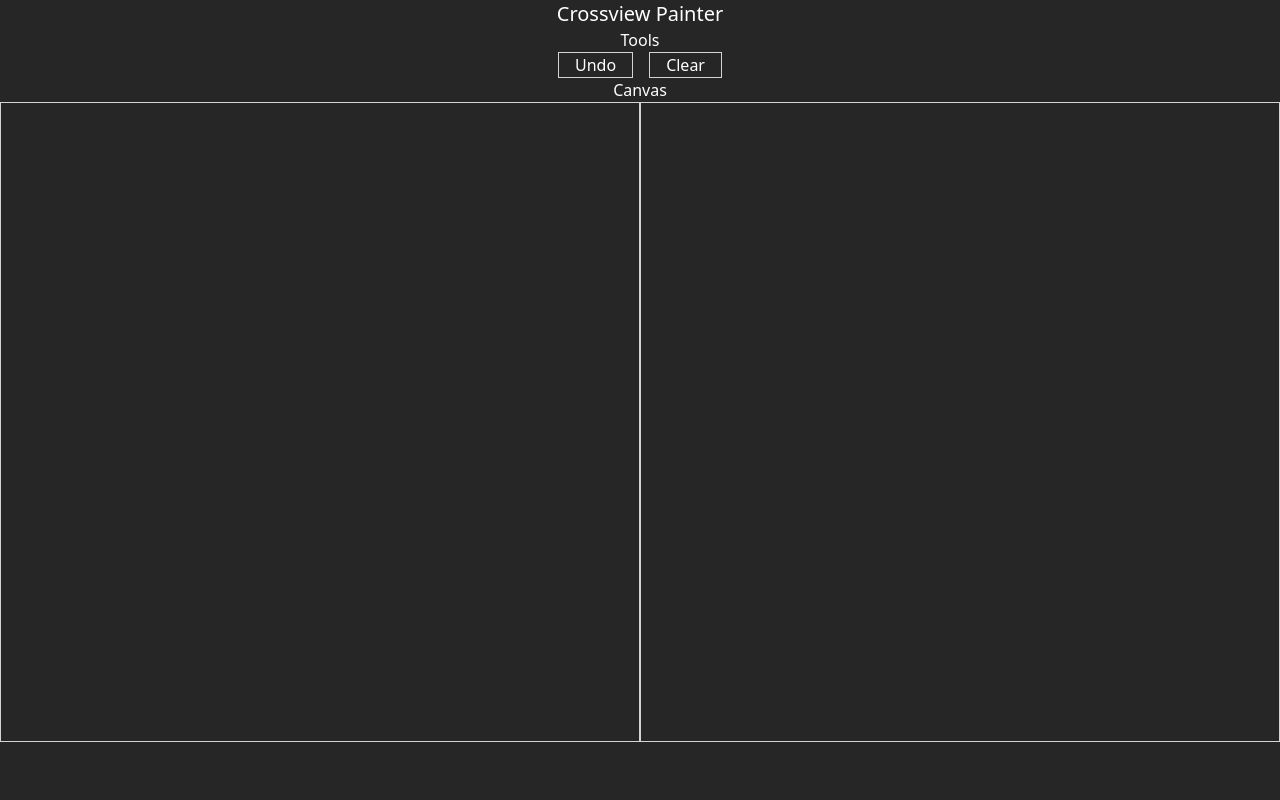
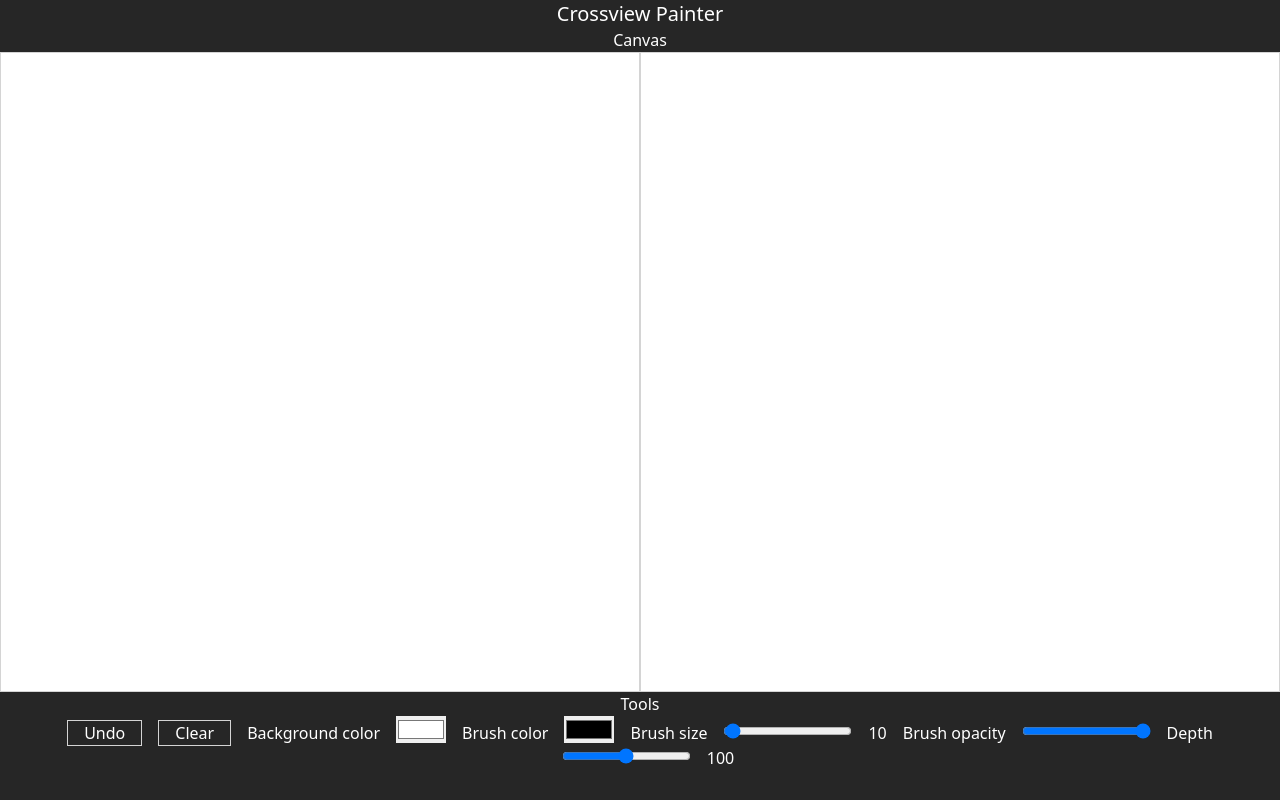
Before and after one commit to ldanet/crossview-painter, a React (Vite) app: page / in a window 1280 px wide. Built offline with nearby package versions, Linux system fonts and the light colour scheme.

Commit message:
Handle screen resize, undo and tools

```diff
--- a/src/App.tsx
+++ b/src/App.tsx
@@ -1,25 +1,53 @@
-import { useEffect, useRef } from "react";
+import { useCallback, useEffect, useRef } from "react";
 import { CANVAS_SIZE, useStore } from "./store";
 import Tools from "./Tools";
+import { debounce } from "./utils";
 
 function App() {
   const leftCanvas = useRef<HTMLCanvasElement>(null);
   const rightCanvas = useRef<HTMLCanvasElement>(null);
+
+  const backgroundColor = useStore((s) => s.backgroundColor);
 
   const handleInit = useStore((s) => s.handleInit);
   const handlePress = useStore((s) => s.handlePress);
   const handleDrag = useStore((s) => s.handleDrag);
   const handleRelease = useStore((s) => s.handleRelease);
   const handleCancel = useStore((s) => s.handleCancel);
+  const redraw = useStore((s) => s.redraw);
 
-  useEffect(() => {
+  const handleResize = useCallback(() => {
     if (leftCanvas.current && rightCanvas.current) {
+      leftCanvas.current.width =
+        leftCanvas.current.clientWidth * window.devicePixelRatio;
+      leftCanvas.current.height =
+        leftCanvas.current.clientHeight * window.devicePixelRatio;
+
+      rightCanvas.current.width =
+        rightCanvas.current.clientWidth * window.devicePixelRatio;
+      rightCanvas.current.height =
+        rightCanvas.current.clientHeight * window.devicePixelRatio;
+
       const leftCtx = leftCanvas.current.getContext("2d");
       const rightCtx = rightCanvas.current.getContext("2d");
 
-      const ratio = CANVAS_SIZE / leftCanvas.current.clientWidth;
+      const ratio = leftCanvas.current.width / CANVAS_SIZE;
       handleInit(leftCtx!, rightCtx!, ratio);
     }
+  }, [handleInit]);
+
+  useEffect(() => {
+    handleResize();
+    const resizeObserver = new ResizeObserver(
+      debounce(() => {
+        handleResize();
+        redraw();
+      })
+    );
+    resizeObserver.observe(leftCanvas.current!);
+    return () => {
+      resizeObserver.disconnect();
+    };
   }, []);
 
   return (
@@ -29,16 +57,11 @@ function App() {
       </header>
       <main>
         <div>
-          <h2 className="">Tools</h2>
-          <Tools />
-        </div>
-        <div>
           <h2>Canvas</h2>
           <div className="flex flex-nowrap flex-row">
             <canvas
-              className="border border-neutral-300 flex-grow flex-shrink-0 aspect-square cursor-crosshair touch-none w-1/2"
-              width={CANVAS_SIZE}
-              height={CANVAS_SIZE}
+              className="border border-neutral-300 flex-grow flex-shrink-0 aspect-square cursor-crosshair touch-none select-none w-1/2"
+              style={{ backgroundColor }}
               onMouseDown={handlePress}
               onTouchStart={handlePress}
               onMouseMove={handleDrag}
@@ -50,9 +73,8 @@ function App() {
               ref={leftCanvas}
             />
             <canvas
-              className="border border-neutral-300 flex-grow flex-shrink-0 aspect-square touch-none w-1/2"
-              width={CANVAS_SIZE}
-              height={CANVAS_SIZE}
+              className="border border-neutral-300 flex-grow flex-shrink-0 aspect-square w-1/2"
+              style={{ backgroundColor }}
               onMouseDown={handlePress}
               onTouchStart={handlePress}
               onMouseMove={handleDrag}
@@ -64,6 +86,9 @@ function App() {
               ref={rightCanvas}
             />
           </div>
+          <div>
+            <Tools />
+          </div>
         </div>
       </main>
     </div>
--- a/src/Tools.tsx
+++ b/src/Tools.tsx
@@ -1,9 +1,37 @@
-import { useStore } from "./store";
+import { useEffect } from "react";
+import { MAX_DEPTH, useStore } from "./store";
 
 const Tools = () => {
+  const backgroundColor = useStore((s) => s.backgroundColor);
+  const color = useStore((s) => s.color);
+  const size = useStore((s) => s.size);
+  const opacity = useStore((s) => s.opacity);
+  const depth = useStore((s) => s.depth);
+
   const clear = useStore((s) => s.handleClear);
   const undo = useStore((s) => s.handleUndo);
+  const setBackgroundColor = useStore((s) => s.setBackgroundColor);
+  const setColor = useStore((s) => s.setColor);
+  const setSize = useStore((s) => s.setSize);
+  const setOpacity = useStore((s) => s.setOpacity);
+  const setDepth = useStore((s) => s.setDepth);
+
+  useEffect(() => {
+    const handleUndo = (event: KeyboardEvent) => {
+      console.log("event: ", event);
+      if ((event.ctrlKey || event.metaKey) && event.key === "z") {
+        undo();
+      }
+    };
+    document.addEventListener("keydown", handleUndo);
+    return () => {
+      document.removeEventListener("keydown", handleUndo);
+    };
+  }, [undo]);
+
   return (
+    <>
+      <h2 className="">Tools</h2>
       <div className=" space-x-4">
         <button
           className=" border border-neutral-300 px-4 hover:bg-neutral-600"
@@ -17,7 +45,52 @@ const Tools = () => {
         >
           Clear
         </button>
+        <label htmlFor="backgroundColorInput">Background color</label>
+        <input
+          type="color"
+          id="backgroundColorInput"
+          value={backgroundColor}
+          onChange={(e) => setBackgroundColor(e.target.value)}
+        />
+        <label htmlFor="colorInput">Brush color</label>
+        <input
+          type="color"
+          id="colorInput"
+          value={color}
+          onChange={(e) => setColor(e.target.value)}
+        />
+        <label htmlFor="sizeInput">Brush size</label>
+        <input
+          type="range"
+          id="sizeInput"
+          min="1"
+          max="500"
+          value={size}
+          onChange={(e) => setSize(parseInt(e.target.value, 10))}
+        />
+        <span>{size}</span>
+        <label htmlFor="opacityInput">Brush opacity</label>
+        <input
+          type="range"
+          id="opacityInput"
+          min="0"
+          max="1"
+          step="any"
+          value={opacity}
+          onChange={(e) => setOpacity(parseFloat(e.target.value))}
+        />
+        <label htmlFor="depthInput">Depth</label>
+        <input
+          type="range"
+          id="depthInput"
+          min={0}
+          max={MAX_DEPTH}
+          value={depth}
+          onChange={(e) => setDepth(parseInt(e.target.value, 10))}
+        />
+        <span>{depth}</span>
       </div>
+    </>
   );
 };
 
--- a/src/store.ts
+++ b/src/store.ts
@@ -1,7 +1,8 @@
 import create from "zustand";
-import { Store } from "./types";
+import { Point, Store } from "./types";
 
-export const CANVAS_SIZE = 1000;
+export const CANVAS_SIZE = 2000;
+export const MAX_DEPTH = 200;
 
 function isMouseEvent(
   e:
@@ -11,33 +12,13 @@ function isMouseEvent(
   return e.type.startsWith("mouse");
 }
 
-export const useStore = create<Store>((set, get) => ({
-  strokes: [],
-  backgroundColor: "#222",
-  color: "#fff",
-  size: 10,
-  scaling: 1,
-  depth: 0,
-
-  handleInit: (
-    leftCtx: CanvasRenderingContext2D,
-    rightCtx: CanvasRenderingContext2D,
-    scaling
-  ) => {
-    leftCtx.lineCap = "round";
-    leftCtx.lineJoin = "round";
-    leftCtx.scale(scaling, scaling);
-    rightCtx.lineCap = "round";
-    rightCtx.lineJoin = "round";
-    rightCtx.scale(scaling, scaling);
-    set({ leftCtx, rightCtx, scaling });
-  },
-  handlePress: (
+const eventToPoint = (
   e:
     | React.MouseEvent<HTMLCanvasElement, MouseEvent>
-      | React.TouchEvent<HTMLCanvasElement>
+    | React.TouchEvent<HTMLCanvasElement>,
+  canvas: HTMLCanvasElement,
+  scaling: number
 ) => {
-    const { leftCtx, rightCtx, scaling } = get();
   let x: number;
   let y: number;
   if (isMouseEvent(e)) {
@@ -47,68 +28,122 @@ export const useStore = create<Store>((set, get) => ({
     x = e.changedTouches[0].pageX;
     y = e.changedTouches[0].pageY;
   }
-    x -= leftCtx?.canvas.offsetLeft ?? 0;
-    y -= leftCtx?.canvas.offsetTop ?? 0;
-    x = x / scaling;
-    y = y / scaling;
+  x -= (canvas.offsetLeft ?? 1) + 1;
+  y -= (canvas.offsetTop ?? 1) + 1;
+
+  x = (x * window.devicePixelRatio) / scaling;
+  y = (y * window.devicePixelRatio) / scaling;
+  return { x, y };
+};
+
+const getOffset = (depth: number) => MAX_DEPTH / 2 - depth;
+
+const lineTo = (
+  { x, y, depth }: Point,
+  leftCtx: CanvasRenderingContext2D,
+  rightCtx: CanvasRenderingContext2D
+) => {
+  leftCtx.lineTo(x, y);
+  rightCtx.lineTo(x + getOffset(depth), y);
+};
+const moveTo = (
+  { x, y, depth }: Point,
+  leftCtx: CanvasRenderingContext2D,
+  rightCtx: CanvasRenderingContext2D
+) => {
+  leftCtx.moveTo(x, y);
+  rightCtx.moveTo(x + getOffset(depth), y);
+};
+
+export const useStore = create<Store>((set, get) => ({
+  strokes: [],
+  backgroundColor: "#ffffff",
+  color: "#000000",
+  opacity: 1,
+  size: 10,
+  depth: MAX_DEPTH / 2,
+  scaling: 1,
+
+  setBackgroundColor: (backgroundColor) => {
+    set({ backgroundColor });
+  },
+  setColor: (color) => {
+    set({ color });
+  },
+  setOpacity: (opacity) => {
+    set({ opacity });
+  },
+  setSize: (size) => {
+    set({ size });
+  },
+  setDepth: (depth) => {
+    set({ depth });
+  },
+
+  handleInit: (leftCtx, rightCtx, scaling) => {
+    leftCtx.lineCap = "round";
+    leftCtx.lineJoin = "round";
+    leftCtx.scale(scaling, scaling);
+    rightCtx.lineCap = "round";
+    rightCtx.lineJoin = "round";
+    rightCtx.scale(scaling, scaling);
+
+    set({ leftCtx, rightCtx, scaling });
+  },
+  handlePress: (e) => {
+    const { leftCtx, rightCtx, scaling } = get();
+
+    if (leftCtx && rightCtx) {
+      const { x, y } = eventToPoint(e, leftCtx!.canvas, scaling);
+      const newPoint = { x, y, depth: get().depth };
       set({
         currentStroke: {
           size: get().size,
           color: get().color,
-        points: [{ x, y, depth: get().depth }],
+          opacity: get().opacity,
+          points: [newPoint],
         },
       });
-    if (leftCtx && rightCtx) {
       leftCtx.strokeStyle = get().color;
       rightCtx.strokeStyle = get().color;
       leftCtx.lineWidth = get().size;
       rightCtx.lineWidth = get().size;
-      leftCtx?.beginPath();
-      rightCtx?.beginPath();
-      leftCtx?.moveTo(x, y);
-      rightCtx?.moveTo(x, y);
+      rightCtx.strokeStyle = get().color;
+      leftCtx.globalAlpha = get().opacity;
+      rightCtx.globalAlpha = get().opacity;
+      leftCtx.beginPath();
+      rightCtx.beginPath();
+      moveTo(newPoint, leftCtx, rightCtx);
     }
   },
-  handleDrag: (
-    e:
-      | React.MouseEvent<HTMLCanvasElement, MouseEvent>
-      | React.TouchEvent<HTMLCanvasElement>
-  ) => {
+  handleDrag: (e) => {
     const { currentStroke } = get();
     if (!currentStroke) return;
 
     const { leftCtx, rightCtx, scaling } = get();
-    let x: number;
-    let y: number;
-    if (isMouseEvent(e)) {
-      x = e.pageX;
-      y = e.pageY;
-    } else {
-      x = e.changedTouches[0].pageX;
-      y = e.changedTouches[0].pageY;
-    }
-    x -= leftCtx?.canvas.offsetLeft ?? 0;
-    y -= leftCtx?.canvas.offsetTop ?? 0;
+    if (leftCtx && rightCtx) {
+      const { x, y } = eventToPoint(e, leftCtx!.canvas, scaling);
+      const newPoint = { x, y, depth: get().depth };
 
-    x = x / scaling;
-    y = y / scaling;
       set({
         currentStroke: {
           ...currentStroke,
-        points: [...currentStroke.points, { x, y, depth: get().depth }],
+          points: [...currentStroke.points, newPoint],
         },
       });
 
-    leftCtx?.lineTo(x, y);
-    rightCtx?.lineTo(x, y);
-    leftCtx?.stroke();
-    rightCtx?.stroke();
+      lineTo(newPoint, leftCtx, rightCtx);
+
+      leftCtx.stroke();
+      rightCtx.stroke();
+    }
   },
   handleRelease: () => {
-    const { currentStroke, strokes, leftCtx, rightCtx } = get();
+    const { currentStroke, strokes } = get();
     if (currentStroke) {
       set({ strokes: [...strokes, currentStroke], currentStroke: undefined });
     }
+    get().redraw();
   },
   handleCancel: () => {
     get().handleRelease();
@@ -135,19 +170,21 @@ export const useStore = create<Store>((set, get) => ({
         leftCtx.lineWidth = stroke.size;
         rightCtx.lineWidth = stroke.size;
 
+        leftCtx.globalAlpha = stroke.opacity;
+        rightCtx.globalAlpha = stroke.opacity;
+
         leftCtx.beginPath();
         rightCtx.beginPath();
-        stroke.points.forEach(({ x, y }, index) => {
+        stroke.points.forEach((point, index) => {
           if (index === 0) {
-            leftCtx.moveTo(x, y);
-            rightCtx.moveTo(x, y);
-          } else {
-            leftCtx.lineTo(x, y);
-            rightCtx.lineTo(x, y);
+            moveTo(point, leftCtx, rightCtx);
+          }
+          if (index !== 0 || stroke.points.length === 1) {
+            lineTo(point, leftCtx, rightCtx);
+          }
+        });
         leftCtx.stroke();
         rightCtx.stroke();
-          }
-        });
       });
     }
   },
--- /dev/null
+++ b/src/utils.ts
@@ -0,0 +1,10 @@
+export const debounce = <Args extends any[], R>(
+  fn: (...args: Args) => R,
+  ms = 300
+) => {
+  let timeoutId: ReturnType<typeof setTimeout>;
+  return function (this: unknown, ...args: Args) {
+    clearTimeout(timeoutId);
+    timeoutId = setTimeout(() => fn.apply(this, args), ms);
+  };
+};
```
Also changed, not shown: src/types.ts (+9 -2 lines). Lines whose indentation alone changed are shown as unchanged.
